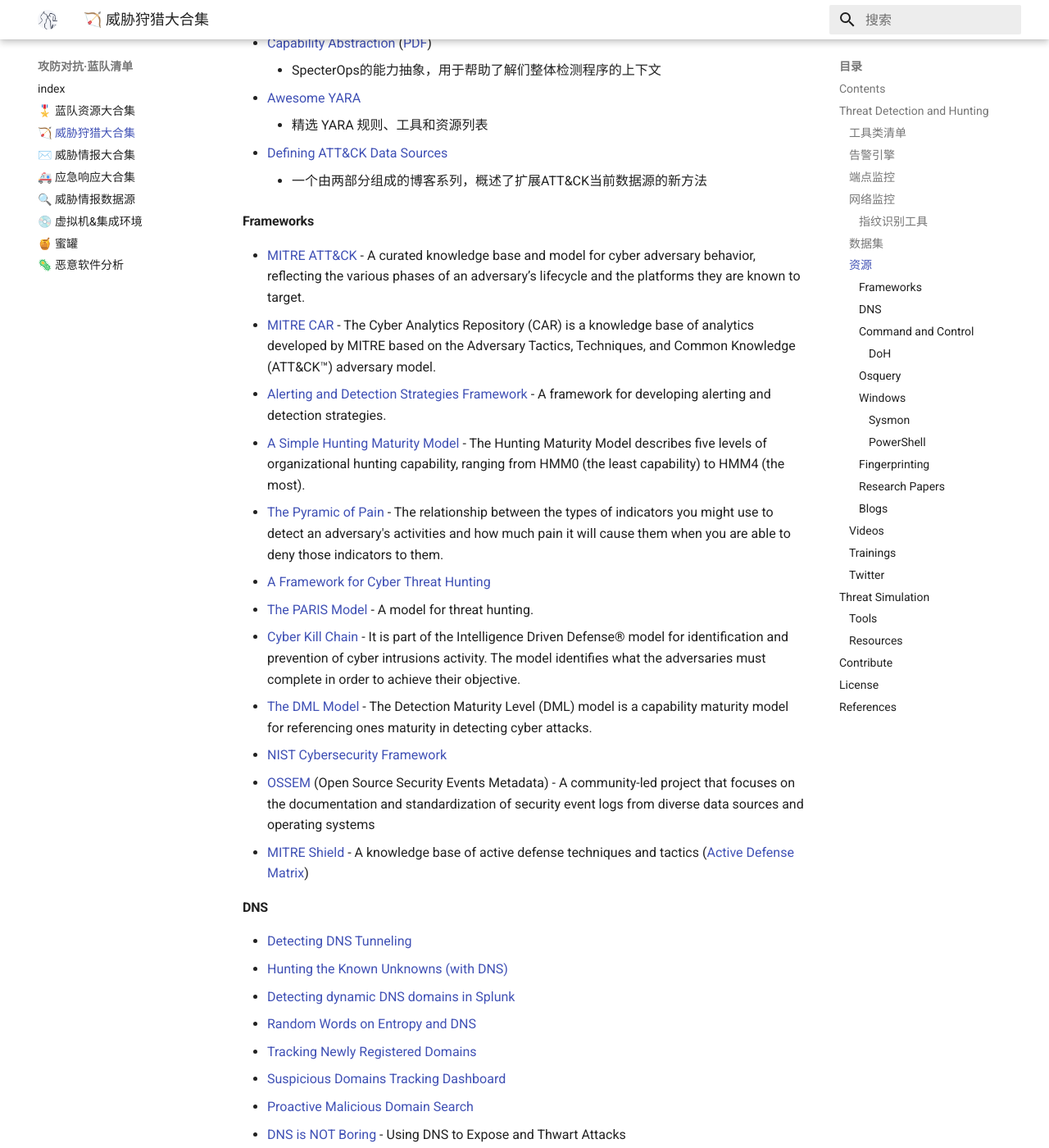
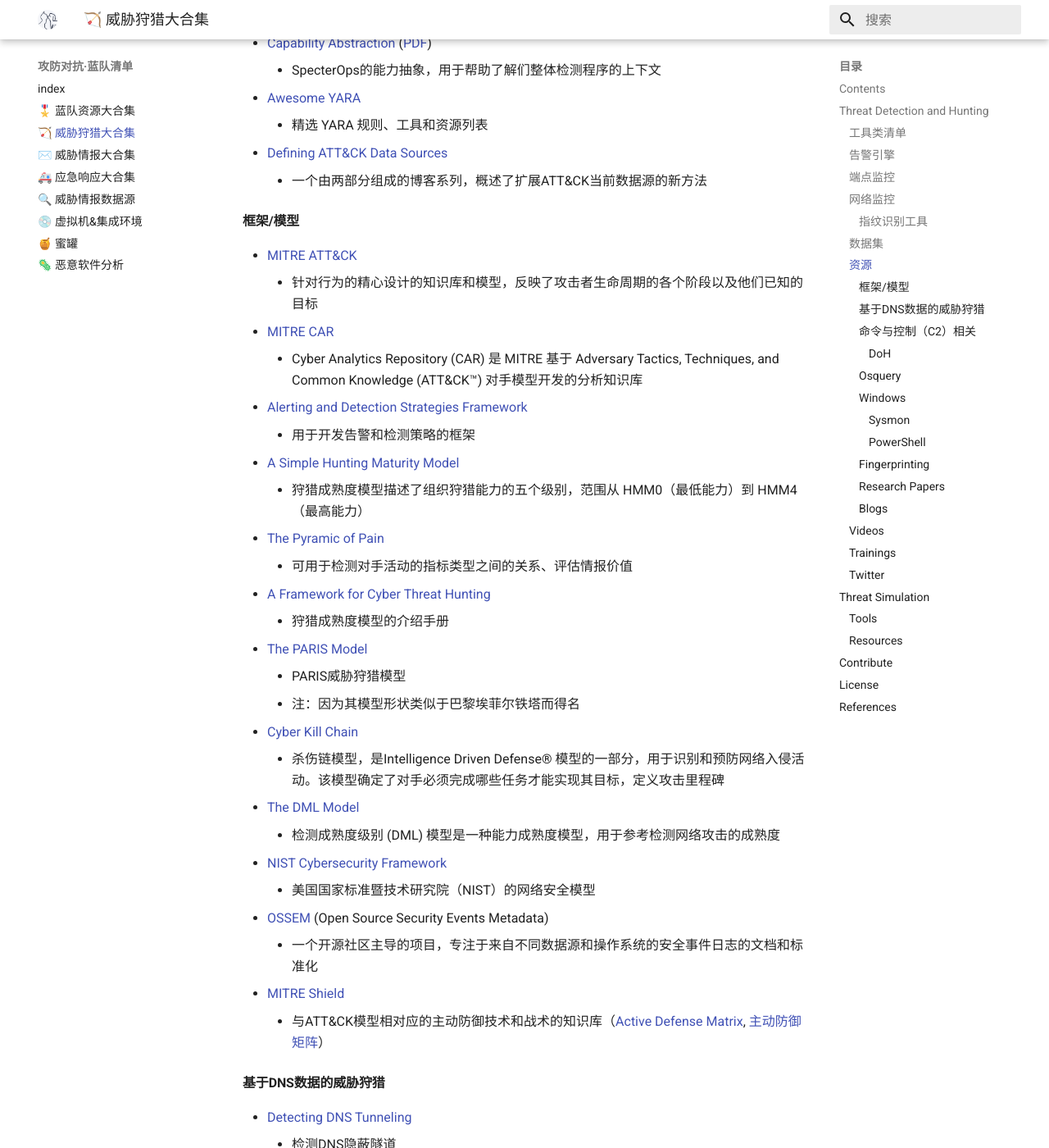
Before and after one commit to satan1a/awesome-cybersecurity-blueteam-cn, an MkDocs documentation site: the page built from docs/0x2_threat_hunting.md, in a window 1280 px wide and 1400 px high, scrolled down 9935 px. Shown: the whole window at 82% size. Built offline with MkDocs 1.6.1 and Material for MkDocs 9.7.7, drawn with Linux system fonts in a browser that asks for light colours; some of the changed text lies outside the part shown.

Commit message:
Update 0x2_threat_hunting.md

```diff
--- a/docs/0x2_threat_hunting.md
+++ b/docs/0x2_threat_hunting.md
@@ -357,64 +357,108 @@
 
 
 
-#### Frameworks
+#### 框架/模型
 
-- [MITRE ATT&CK](https://attack.mitre.org/wiki/Main_Page) - A curated knowledge base and model for cyber adversary behavior, reflecting the various phases of an adversary’s lifecycle and the platforms they are known to target.
-- [MITRE CAR](https://car.mitre.org/wiki/Main_Page) - The Cyber Analytics Repository (CAR) is a knowledge base of analytics developed by MITRE based on the Adversary Tactics, Techniques, and Common Knowledge (ATT&CK™) adversary model.
-- [Alerting and Detection Strategies Framework](https://github.com/palantir/alerting-detection-strategy-framework) - A framework for developing alerting and detection strategies.
-- [A Simple Hunting Maturity Model](http://detect-respond.blogspot.com.au/2015/10/a-simple-hunting-maturity-model.html) - The Hunting Maturity Model describes five levels of organizational hunting capability, ranging from HMM0 (the least capability) to HMM4 (the most).
-- [The Pyramic of Pain](http://detect-respond.blogspot.com.au/2013/03/the-pyramid-of-pain.html) - The relationship between the types of indicators you might use to detect an adversary's activities and how much pain it will cause them when you are able to deny those indicators to them.
+- [MITRE ATT&CK](https://attack.mitre.org/wiki/Main_Page)
+    - 针对行为的精心设计的知识库和模型，反映了攻击者生命周期的各个阶段以及他们已知的目标
+- [MITRE CAR](https://car.mitre.org/wiki/Main_Page)
+    - Cyber Analytics Repository (CAR) 是 MITRE 基于 Adversary Tactics, Techniques, and Common Knowledge (ATT&CK™) 对手模型开发的分析知识库
+- [Alerting and Detection Strategies Framework](https://github.com/palantir/alerting-detection-strategy-framework)
+    - 用于开发告警和检测策略的框架
+- [A Simple Hunting Maturity Model](http://detect-respond.blogspot.com.au/2015/10/a-simple-hunting-maturity-model.html)
+    - 狩猎成熟度模型描述了组织狩猎能力的五个级别，范围从 HMM0（最低能力）到 HMM4（最高能力）
+- [The Pyramic of Pain](http://detect-respond.blogspot.com.au/2013/03/the-pyramid-of-pain.html)
+    - 可用于检测对手活动的指标类型之间的关系、评估情报价值
 - [A Framework for Cyber Threat Hunting](assets/Framework-for-Threat-Hunting-Whitepaper.pdf)
-- [The PARIS Model](http://threathunter.guru/blog/the-paris-model/) - A model for threat hunting.
-- [Cyber Kill Chain](https://www.lockheedmartin.com/us/what-we-do/aerospace-defense/cyber/cyber-kill-chain.html) - It is part of the Intelligence Driven Defense® model for identification and prevention of cyber intrusions activity. The model identifies what the adversaries must complete in order to achieve their objective.
-- [The DML Model](http://ryanstillions.blogspot.com.au/2014/04/the-dml-model_21.html) - The Detection Maturity Level (DML) model is a capability maturity model for referencing ones maturity in detecting cyber attacks.
+    - 狩猎成熟度模型的介绍手册
+- [The PARIS Model](http://threathunter.guru/blog/the-paris-model/)
+    - PARIS威胁狩猎模型
+    - 注：因为其模型形状类似于巴黎埃菲尔铁塔而得名
+- [Cyber Kill Chain](https://www.lockheedmartin.com/us/what-we-do/aerospace-defense/cyber/cyber-kill-chain.html)
+    - 杀伤链模型，是Intelligence Driven Defense® 模型的一部分，用于识别和预防网络入侵活动。该模型确定了对手必须完成哪些任务才能实现其目标，定义攻击里程碑
+- [The DML Model](http://ryanstillions.blogspot.com.au/2014/04/the-dml-model_21.html)
+    - 检测成熟度级别 (DML) 模型是一种能力成熟度模型，用于参考检测网络攻击的成熟度
 - [NIST Cybersecurity Framework](https://www.nist.gov/cyberframework)
-- [OSSEM](https://github.com/hunters-forge/OSSEM) (Open Source Security Events Metadata) - A community-led project that focuses on the documentation and standardization of security event logs from diverse data sources and operating systems
-- [MITRE Shield](https://shield.mitre.org) - A knowledge base of active defense techniques and tactics ([Active Defense Matrix](https://shield.mitre.org/matrix/))
+    - 美国国家标准暨技术研究院（NIST）的网络安全模型
+- [OSSEM](https://github.com/hunters-forge/OSSEM) (Open Source Security Events Metadata)
+    - 一个开源社区主导的项目，专注于来自不同数据源和操作系统的安全事件日志的文档和标准化
+- [MITRE Shield](https://shield.mitre.org)
+    - 与ATT&CK模型相对应的主动防御技术和战术的知识库（[Active Defense Matrix](https://shield.mitre.org/matrix/), [主动防御矩阵](https://shield.mitre.org/matrix/)）
 
-#### DNS
+
+
+#### 基于DNS数据的威胁狩猎
 
 - [Detecting DNS Tunneling](https://www.sans.org/reading-room/whitepapers/dns/detecting-dns-tunneling-34152)
+    - 检测DNS隐蔽隧道
 - [Hunting the Known Unknowns (with DNS)](https://www.splunk.com/pdfs/events/govsummit/hunting_the_known_unknowns_with_DNS.pdf)
-- [Detecting dynamic DNS domains in Splunk](https://www.splunk.com/blog/2015/08/04/detecting-dynamic-dns-domains-in-splunk.html)
+    - 使用DNS数据发现已知与未知的安全威胁
+- 🌟[Detecting dynamic DNS domains in Splunk](https://www.splunk.com/blog/2015/08/04/detecting-dynamic-dns-domains-in-splunk.html)
+    - 在Splunk中检测使用动态DNS服务的域名
 - [Random Words on Entropy and DNS](https://www.splunk.com/blog/2015/10/01/random-words-on-entropy-and-dns.html)
+    - 介绍在威胁狩猎过程中对DNS数据中的具有相对较高熵的域和子域进行检测的过程
 - [Tracking Newly Registered Domains](https://isc.sans.edu/diary/Tracking+Newly+Registered+Domains/23127)
+    - 监测新注册域名
 - [Suspicious Domains Tracking Dashboard](https://isc.sans.edu/forums/diary/Suspicious+Domains+Tracking+Dashboard/23046/)
+    - 可疑域名监测面板
 - [Proactive Malicious Domain Search](https://isc.sans.edu/forums/diary/Proactive+Malicious+Domain+Search/23065/)
-- [DNS is NOT Boring](https://www.first.org/resources/papers/conf2017/DNS-is-NOT-Boring-Using-DNS-to-Expose-and-Thwart-Attacks.pdf) - Using DNS to Expose and Thwart Attacks
-- [Actionable Detects](https://prezi.com/vejpnxkm85ih/actionable-detects-dns-keynote/) - Blue Team Tactics
+    -   借助证书透明度项目进行主动的恶意域名发现
+- [DNS is NOT Boring](https://www.first.org/resources/papers/conf2017/DNS-is-NOT-Boring-Using-DNS-to-Expose-and-Thwart-Attacks.pdf)
+    - 使用DNS数据发现和组织恶意攻击
+- [Actionable Detects](https://prezi.com/vejpnxkm85ih/actionable-detects-dns-keynote/)
+    - 使用DNS数据进行防守的蓝队策略
 
-#### Command and Control
+
+
+#### 命令与控制（C2）相关
 
 - [Rise of Legitimate Services for Backdoor Command and Control](assets/legit-services.pdf)
-- [Watch Your Containers](https://www.intezer.com/container-security/watch-your-containers-doki-infecting-docker-servers-in-the-cloud/) - A malware using DogeCoin based DGA to generate C2 domain names.
+    -   使用合法的互联网服务作为命令和控制 (C2) 模式一部分的恶意软件技术
+- [Watch Your Containers](https://www.intezer.com/container-security/watch-your-containers-doki-infecting-docker-servers-in-the-cloud/)
+    -  一种使用基于 DogeCoin的DGA生成 C2 域名的恶意软件
 
 ##### DoH
 
-- [Hiding in Plain Sight](https://blog.huntresslabs.com/hiding-in-plain-sight-part-2-dfec817c036f) - A malware abusing Google DoH
-- [All the DoH](https://twitter.com/stvemillertime/status/1196788709292687360) - A Twitter thread on malware families and utilities that use DNS-over-HTTPS.
+- [Hiding in Plain Sight](https://blog.huntresslabs.com/hiding-in-plain-sight-part-2-dfec817c036f)
+    - 一种滥用 Google DoH 的恶意软件
+- [All the DoH](https://twitter.com/stvemillertime/status/1196788709292687360)
+    - 使用DNS-over-HTTPS 的恶意软件，Twitter贴文
 
 
 
 #### Osquery
 
-- [osquery Across the Enterprise](https://medium.com/@palantir/osquery-across-the-enterprise-3c3c9d13ec55)
-- [osquery for Security — Part 1](https://medium.com/@clong/osquery-for-security-b66fffdf2daf)
-- [osquery for Security — Part 2](https://medium.com/@clong/osquery-for-security-part-2-2e03de4d3721) - Advanced osquery functionality, File integrity monitoring, process auditing, and more.
-- [Tracking a stolen code-signing certificate with osquery](https://blog.trailofbits.com/2017/10/10/tracking-a-stolen-code-signing-certificate-with-osquery/)
-- [Monitoring macOS hosts with osquery](https://blog.kolide.com/monitoring-macos-hosts-with-osquery-ba5dcc83122d)
-- [Kolide's Blog](https://blog.kolide.com/)
-- [The osquery Extensions Skunkworks Project](https://github.com/trailofbits/presentations/tree/master/Osquery%20Extensions)
+-   注：Osquery一个 SQL 驱动的操作系统检测、监控和分析框架
+-   [osquery Across the Enterprise](https://medium.com/@palantir/osquery-across-the-enterprise-3c3c9d13ec55)
+    -   使用Osquery进行企业安全检测和威胁狩猎
+-   [osquery for Security — Part 1](https://medium.com/@clong/osquery-for-security-b66fffdf2daf)
+    -   Osquery教程-Part 1，本篇主要讲解在企业安全环境下部署
+-   [osquery for Security — Part 2](https://medium.com/@clong/osquery-for-security-part-2-2e03de4d3721)
+    -   Osquery教程-Part 2，本篇主要讲解高级 osquery 功能、文件完整性监控、进程审计等
+-   [Tracking a stolen code-signing certificate with osquery](https://blog.trailofbits.com/2017/10/10/tracking-a-stolen-code-signing-certificate-with-osquery/)
+    -   使用Osquery追踪被窃取的证书签名
+-   [Monitoring macOS hosts with osquery](https://blog.kolide.com/monitoring-macos-hosts-with-osquery-ba5dcc83122d)
+    -   使用Osquery监控macOS主机
+-   [Threat hunting with Kolide and osquery](https://resources.infosecinstitute.com/topic/threat-hunting-with-kolide-and-osquery/)
+    -   使用使用[Kolide Fleet](https://kolide.com/fleet/)进行威胁狩猎
+    -   注：Kolide Fleet 是一个灵活的控制服务器，可用于管理Osquery队列
 
 #### Windows
 
 - [Threat Hunting via Windows Event Logs](https://www.sans.org/summit-archives/file/summit-archive-1524493093.pdf)
+    - 通过 Windows 事件日志进行威胁追踪
 - [Windows Logging Cheat Sheets](https://www.malwarearchaeology.com/cheat-sheets/)
+    -   调查受感染系统时可以重点关注的的Windows日志路径，备忘清单
 - [Active Directory Threat Hunting](https://adsecurity.org/wp-content/uploads/2017/04/2017-BSidesCharm-DetectingtheElusive-ActiveDirectoryThreatHunting-Final.pdf)
-- [Windows Hunting](https://github.com/beahunt3r/Windows-Hunting) - A collection of Windows hunting queries
+    - 在Windows活动目录中
+- [Windows Hunting](https://github.com/beahunt3r/Windows-Hunting)
+    - 整理在Windows系统中进行威胁狩猎的常见
 - [Windows Commands Abused by Attackers](https://blogs.jpcert.or.jp/en/2016/01/windows-commands-abused-by-attackers.html)
+    - 被攻击者滥用的Windows命令
 - [JPCERT - Detecting Lateral Movement through Tracking Event Logs](https://blogs.jpcert.or.jp/en/2017/12/research-report-released-detecting-lateral-movement-through-tracking-event-logs-version-2.html)
-    - [Tool Analysis Result Sheet](https://jpcertcc.github.io/ToolAnalysisResultSheet/)
+    - 通过跟踪事件日志检测攻击者的横向渗透
+- [Tool Analysis Result Sheet](https://jpcertcc.github.io/ToolAnalysisResultSheet/)
+    - 总结了49种常用于渗透的工具在执行后，对应在Windows中的日志
 
 ##### Sysmon
 
```
